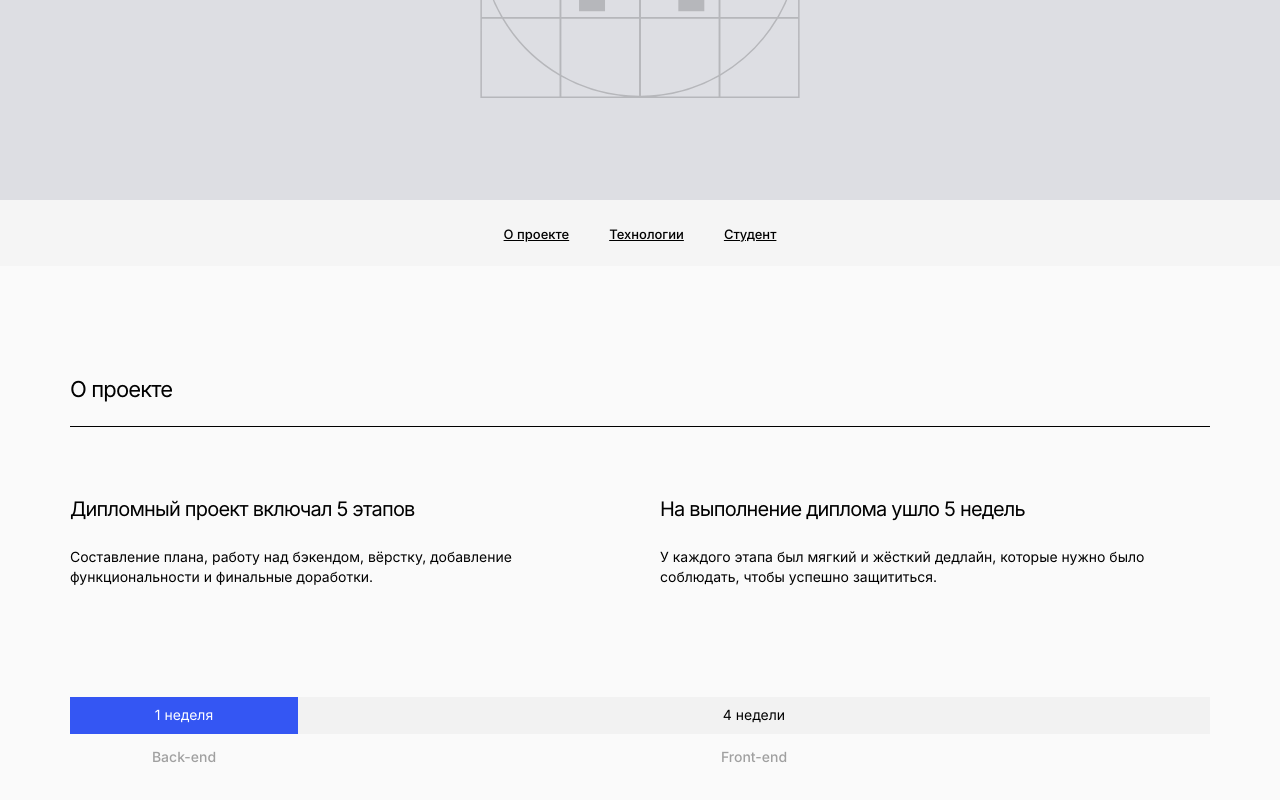
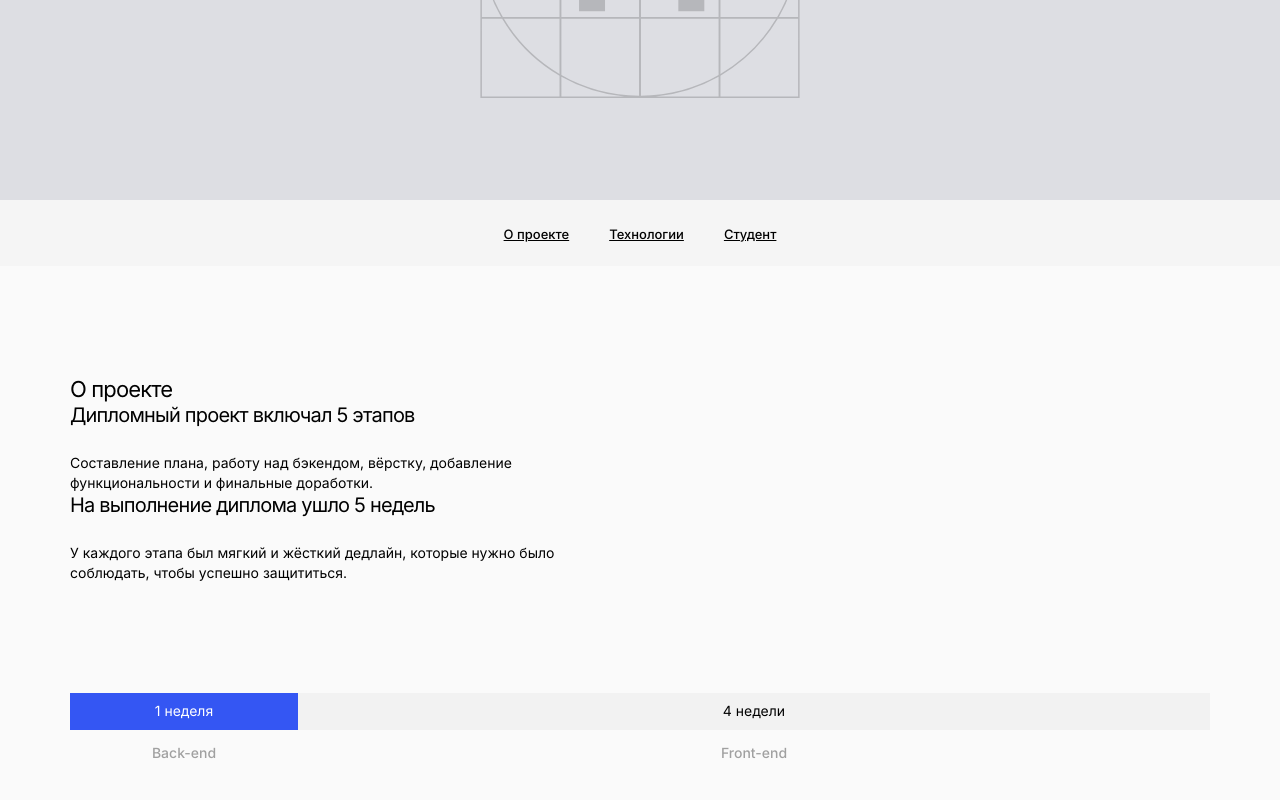
Before and after one commit to ShnaiderDanila/movies-explorer-frontend, a React (Create React App) app: page / in a window 1280 px wide. Shown: the part 398-1198 px from the top of the page. Built offline with nearby package versions, Linux system fonts and the light colour scheme.

Commit message:
fix: Replace unnecessary semantic section tags with div and change the names of some classes in ./src/components/Main/AboutProject/AboutProject.js

```diff
--- a/src/components/Main/AboutProject/AboutProject.js
+++ b/src/components/Main/AboutProject/AboutProject.js
@@ -4,9 +4,9 @@ import './AboutProject.css';
 function AboutProject() {
   return (
     <section className='about-project' id='about-project'>
-      <h2 className='about-project__title'>О проекте</h2>
-      <div className='about-project__line'></div>
-      <section className='about-project__info'>
+      <h2 className='about-project__title main__subtitle'>О проекте</h2>
+      <div className='about-project__title-line main__subtitle-line'></div>
+      <div className='about-project__container'>
         <div className='about-project__description'>
           <h3 className='about-project__description-title'>
             Дипломный проект включал 5 этапов
@@ -25,13 +25,13 @@ function AboutProject() {
             которые нужно было соблюдать, чтобы успешно защититься.
           </p>
         </div>
-      </section>
-      <section className='about-project__time-line'>
+      </div>
+      <div className='about-project__time-line'>
         <div className='about-project__time-line-blue'>1 неделя</div>
         <div className='about-project__time-line-grey'>4 недели</div>
         <span className='about-project__time-line-signature'>Back-end</span>
         <span className='about-project__time-line-signature'>Front-end</span>
-      </section>
+      </div>
     </section>
   )
 }
```
